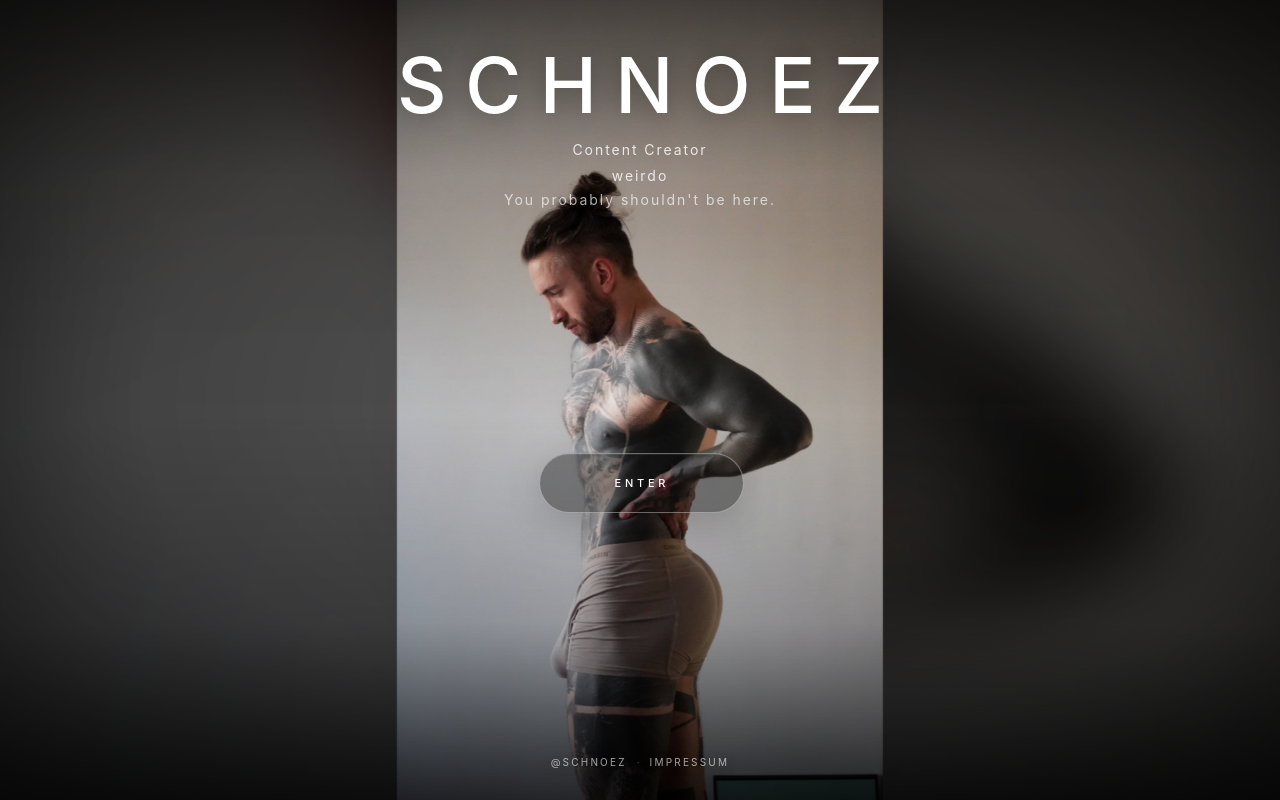
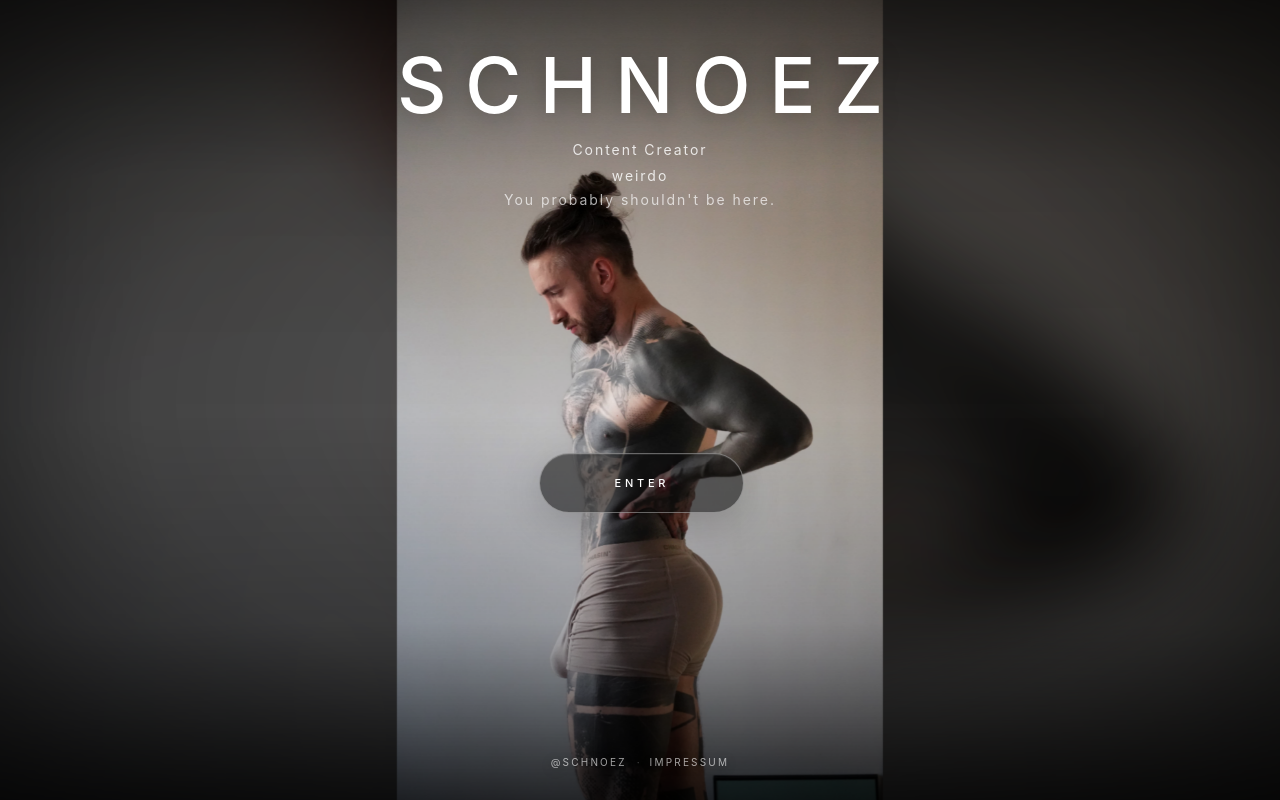
Before and after one commit to schnoez/schnoez_landing, a plain HTML site: page index.html in a window 1280 px wide. Drawn offline with Linux system fonts and the light colour scheme.

Commit message:
Adjust background opacity and resetEnter timing

```diff
--- a/index.html
+++ b/index.html
@@ -135,7 +135,7 @@
             letter-spacing: 0.34em;
             text-transform: uppercase;
             margin-left: 0.34em;
-            background: rgba(12, 12, 12, 0.38);
+            background: rgba(12, 12, 12, 0.55);
             backdrop-filter: blur(16px) saturate(140%);
             -webkit-backdrop-filter: blur(16px) saturate(140%);
             box-shadow: 0 10px 40px rgba(0,0,0,0.20), inset 0 1px 0 rgba(255,255,255,0.12);
@@ -236,7 +236,7 @@
                 font-size: 10px;
                 letter-spacing: 0.30em;
                 margin-left: 0.30em;
-                background: rgba(8, 8, 8, 0.55);
+                background: rgba(8, 8, 8, 0.62);
                 -webkit-backdrop-filter: blur(18px) saturate(160%);
                 backdrop-filter: blur(18px) saturate(160%);
             }
@@ -283,11 +283,17 @@
             enterBtn.textContent = "Enter";
             enterBtn.style.opacity = "";
             enterBtn.style.pointerEvents = "";
+            enterBtn.style.background = "";
+            enterBtn.style.webkitBackdropFilter = "";
+            enterBtn.style.backdropFilter = "";
+            enterBtn.style.animation = "none";
+            void enterBtn.offsetWidth;
+            enterBtn.style.animation = "";
         }
 
         window.addEventListener("pagehide", resetEnter);
         window.addEventListener("pageshow", function () {
-            setTimeout(resetEnter, 0);
+            setTimeout(resetEnter, 50);
         });
 
         const portrait = document.querySelector(".portrait");
```
